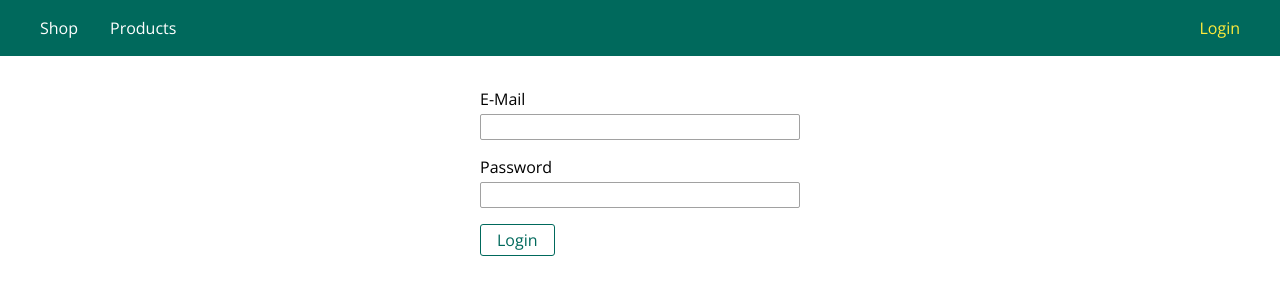
After one commit to surya1337gkrm/NodeJs, a Node server app: page /login in a window 1280 px wide. The commit adds this page. Shown: the top 300 px of the page. Run offline with Node 20, Linux system fonts and the light colour scheme; some libraries are stand-ins or nearby versions.

Commit message:
Cookies Auth

```diff
--- a/app.js
+++ b/app.js
@@ -1,12 +1,15 @@
 const express = require('express');
 const adminRoutes = require('./routes/admin');
 const shopRoutes = require('./routes/shop');
+const authRoutes = require('./routes/auth');
 
 const bodyParser = require('body-parser');
 const path = require('path');
 //const expressHbs = require('express-handlebars');
 const notFound = require('./controllers/pageNotFound');
 const mongoose = require('mongoose');
+const session = require('express-session');
+const MongodbStore = require('connect-mongodb-session')(session);
 //const { mongoConnect } = require('./util/database');
 //const User = require('./models/user');
 // const sequelize = require('./util/database');
@@ -18,8 +21,13 @@ const User = require('./models/user');
 // const CartItem = require('./models/cartItem');
 // const Order = require('./models/order');
 // const OrderItem = require('./models/orderItem');
-
+const MONGODB_URI =
+  'mongodb+srv://surya1337:Maddy%401337@cluster0.rzlttud.mongodb.net/shop?retryWrites=true&w=majority';
 const app = express();
+const store = new MongodbStore({
+  uri: MONGODB_URI,
+  collection: 'sessions',
+});
 
 //to use handlebars we need to set the engine first unlike pug
 /*app.engine(
@@ -40,10 +48,23 @@ app.set('views', 'views');
 
 app.use(bodyParser.urlencoded({ extended: false }));
 app.use(express.static(path.join(__dirname, 'public')));
+//add session middleware to start a session
+app.use(
+  session({
+    secret: 'My Secret',
+    saveUninitialized: false,
+    resave: false,
+    store: store,
+  })
+);
 
 //creating a middleware to make user accesible across the application
 app.use((req, res, next) => {
-  User.findById('637ea7aaf503adccbe2228cd')
+  if(!req.session.user){
+    //if user isnt found in the session/logged out, then call next so that next code will not work.
+    return next()
+  }
+  User.findById(req.session.user._id)
     .then((user) => {
       //mongoose returns a mongoose object instead of a js obj which has all methods
       req.user = user;
@@ -60,6 +81,7 @@ app.use(), use app.use('/admin',adminRoutes)*/
 
 app.use('/admin', adminRoutes);
 app.use(shopRoutes);
+app.use(authRoutes);
 
 //handling page not found error
 //after executing all possible routes, this middleware will be executed
@@ -73,24 +95,22 @@ app.use(notFound.getNotFound);
 //   app.listen(3000);
 // });
 mongoose
-  .connect(
-    'mongodb+srv://surya1337:Maddy%401337@cluster0.rzlttud.mongodb.net/shop?retryWrites=true&w=majority'
-  )
+  .connect(MONGODB_URI)
   .then((result) => {
     //findOne returns only one user based on the search params.
     //if no args are provided, it will return the first item in the db.
-    User.findOne().then(user=>{
-      if(!user){
-        const user=new User({
-          name:'surya',
-          email:'surya@test.com',
-          cart:{
-            items:[]
-          }
-        })
-        user.save()
+    User.findOne().then((user) => {
+      if (!user) {
+        const user = new User({
+          name: 'surya',
+          email: 'surya@test.com',
+          cart: {
+            items: [],
+          },
+        });
+        user.save();
       }
-    })
+    });
     app.listen(3000);
   })
   .catch((err) => console.log(err));
--- a/controllers/admin.js
+++ b/controllers/admin.js
@@ -9,6 +9,7 @@ exports.getAddProduct = (req, res) => {
     productCSS: true,
     formsCSS: true,
     activeAddProduct: true,
+    isAuthenticated: req.session.loggedIn
   });
 };
 
@@ -73,6 +74,7 @@ exports.getProducts = (req, res, next) => {
         prods: products,
         pageTitle: 'Admin Products',
         path: '/admin/products',
+        isAuthenticated: req.session.loggedIn
       });
     });
 };
@@ -94,6 +96,7 @@ exports.getEditProduct = (req, res, next) => {
       path: req.url,
       edited: true,
       product: product,
+      isAuthenticated: req.session.loggedIn
     });
   });
 };
--- /dev/null
+++ b/controllers/auth.js
@@ -0,0 +1,41 @@
+const User = require('../models/user');
+exports.getLogin = (req, res, next) => {
+  //   let loggedIn;
+  //   if (req.get('Cookie')) {
+  //     loggedIn = req.get('Cookie').split(';')[0].trim().split('=')[1] === 'true';
+  //   }
+  //   console.log(loggedIn);
+  console.log(req.session.loggedIn);
+
+  res.render('auth/login', {
+    path: '/login',
+    pageTitle: 'Login',
+    isAuthenticated: false,
+  });
+};
+
+exports.postLogin = (req, res, next) => {
+    //setting a http only cookie. if HttpOnly specified, we cant access this cookie from client side.
+  //   res.setHeader('Set-Cookie', 'loggedIn=true;HttpOnly');
+  //using sessions
+
+  User.findById('637ea7aaf503adccbe2228cd')
+    .then((user) => {
+      //mongoose returns a mongoose object instead of a js obj which has all methods
+      req.session.loggedIn = true;
+      req.session.user = user;
+      //sometimes saving/writing session data to thr db will take sometime and...
+      //...meanwhile redirect might be executed. to avoid that, we can call save method on the..
+      //...session and using a callback do the redirect.
+      req.session.save(() => res.redirect('/'));
+    })
+    .catch((err) => console.log(err));
+};
+
+exports.postLogout = (req, res, next) => {
+  //destroying the session on logout
+  req.session.destroy((err) => {
+    console.log(err);
+    res.redirect('/');
+  });
+};
--- a/controllers/pageNotFound.js
+++ b/controllers/pageNotFound.js
@@ -2,5 +2,9 @@ exports.getNotFound = (req, res, next) => {
   //res.status(404).sendFile(path.join(__dirname, 'views', 'pageNotFound.html'));
   res
     .status(404)
-    .render('pageNotFound', { pageTitle: 'Page Not Found', path: req.url });
+    .render('pageNotFound', {
+      pageTitle: 'Page Not Found',
+      path: req.url,
+      isAuthenticated: req.session.loggedIn,
+    });
 };
--- a/package.json
+++ b/package.json
@@ -22,9 +22,11 @@
   },
   "dependencies": {
     "axios": "^0.27.2",
+    "connect-mongodb-session": "^3.1.1",
     "ejs": "^3.1.8",
     "express": "^4.18.1",
     "express-handlebars": "^3.0.2",
+    "express-session": "^1.17.3",
     "mongodb": "^4.10.0",
     "mongoose": "^6.7.2",
     "mysql2": "^2.3.3",
--- /dev/null
+++ b/public/css/auth.css
@@ -0,0 +1,6 @@
+.login-form {
+  width: 20rem;
+  max-width: 90%;
+  margin: auto;
+  display: block;
+}
--- a/public/css/cart.css
+++ b/public/css/cart.css
@@ -13,6 +13,7 @@
   justify-content: space-between;
   padding: 1rem;
   box-shadow: 0 2px 8px rgba(0, 0, 0, 0.26);
+  margin-bottom: 1rem;
 }
 
 .cart__item h1,
--- a/public/css/main.css
+++ b/public/css/main.css
@@ -19,6 +19,18 @@ form {
   display: inline;
 }
 
+.centered {
+  text-align: center;
+}
+
+.image {
+  height: 20rem;
+}
+
+.image img {
+  height: 100%;
+}
+
 .main-header {
   width: 100%;
   height: 3.5rem;
@@ -30,8 +42,10 @@ form {
 
 .main-header__nav {
   height: 100%;
+  width: 100%;
   display: none;
   align-items: center;
+  justify-content: space-between;
 }
 
 .main-header__item-list {
@@ -46,14 +60,21 @@ form {
   padding: 0;
 }
 
-.main-header__item a {
+.main-header__item a,
+.main-header__item button {
+  font: inherit;
+  background: transparent;
+  border: none;
   text-decoration: none;
   color: white;
+  cursor: pointer;
 }
 
 .main-header__item a:hover,
 .main-header__item a:active,
-.main-header__item a.active {
+.main-header__item a.active,
+.main-header__item button:hover,
+.main-header__item button:active {
   color: #ffeb3b;
 }
 
@@ -88,16 +109,23 @@ form {
   padding: 0;
 }
 
-.mobile-nav__item a {
+.mobile-nav__item a,
+.mobile-nav__item button {
+  font: inherit;
   text-decoration: none;
   color: black;
   font-size: 1.5rem;
   padding: 0.5rem 2rem;
+  background: transparent;
+  border: none;
+  cursor: pointer;
 }
 
 .mobile-nav__item a:active,
 .mobile-nav__item a:hover,
-.mobile-nav__item a.active {
+.mobile-nav__item a.active,
+.mobile-nav__item button:hover,
+.mobile-nav__item button:active {
   background: #00695c;
   color: white;
   border-radius: 3px;
@@ -193,27 +221,6 @@ form {
   color: white;
 }
 
-@media (min-width: 768px) {
-  .main-header__nav {
-    display: flex;
-  }
-
-  #side-menu-toggle {
-    display: none;
-  }
-}
-
-.centered {
-  text-align: center;
-}
-
-.image {
-  height: 20rem;
-}
-
-.image img {
-  height: 100%;
-}
 .btn.danger {
   color: red;
   border-color: red;
@@ -224,3 +231,13 @@ form {
   background: red;
   color: white;
 }
+
+@media (min-width: 768px) {
+  .main-header__nav {
+    display: flex;
+  }
+
+  #side-menu-toggle {
+    display: none;
+  }
+}
--- /dev/null
+++ b/views/auth/login.ejs
@@ -0,0 +1,23 @@
+<%- include('../includes/head.ejs') %>
+    <link rel="stylesheet" href="/css/forms.css">
+    <link rel="stylesheet" href="/css/auth.css">
+</head>
+
+<body>
+   <%- include('../includes/navigation.ejs') %>
+
+    <main>
+        <form class="login-form" action="/login" method="POST">
+            <div class="form-control">
+                <label for="email">E-Mail</label>
+                <input type="email" name="email" id="email">
+            </div>
+            <div class="form-control">
+                <label for="password">Password</label>
+                <input type="password" name="password" id="password">
+            </div>
+
+            <button class="btn" type="submit">Login</button>
+        </form>
+    </main>
+<%- include('../includes/end.ejs') %>
--- /dev/null
+++ b/views/includes/add-to-cart.ejs
@@ -0,0 +1,4 @@
+<form action="/cart" method="post">
+    <button class="btn" type="submit">Add to Cart</button>
+    <input type="hidden" name="productId" value="<%= product._id %>">
+</form>
--- a/views/includes/navigation.ejs
+++ b/views/includes/navigation.ejs
@@ -9,6 +9,7 @@
             <li class="main-header__item">
                 <a class="<%= path === '/products' ? 'active' : '' %>" href="/products">Products</a>
             </li>
+            <% if (isAuthenticated) { %>
                 <li class="main-header__item">
                     <a class="<%= path === '/cart' ? 'active' : '' %>" href="/cart">Cart</a>
                 </li>
@@ -23,6 +24,20 @@
                     <a class="<%= path === '/admin/products' ? 'active' : '' %>" href="/admin/products">Admin Products
                     </a>
                 </li>
+            <% } %>
+        </ul>
+        <ul class="main-header__item-list">
+            <% if (!isAuthenticated) { %>
+                <li class="main-header__item">
+                    <a class="<%= path === '/login' ? 'active' : '' %>" href="/login">Login</a>
+                </li>
+            <% } else { %>
+                <li class="main-header__item">
+                    <form action="/logout" method="post">
+                        <button type="submit">Logout</button>
+                    </form>
+                </li>
+            <% } %>
         </ul>
     </nav>
 </header>
@@ -35,6 +50,7 @@
         <li class="mobile-nav__item">
             <a class="<%= path === '/products' ? 'active' : '' %>" href="/products">Products</a>
         </li>
+        <% if (isAuthenticated) { %>
             <li class="mobile-nav__item">
                 <a class="<%= path === '/cart' ? 'active' : '' %>" href="/cart">Cart</a>
             </li>
@@ -49,5 +65,17 @@
                 <a class="<%= path === '/admin/products' ? 'active' : '' %>" href="/admin/products">Admin Products
                 </a>
             </li>
+        <% } %>
+        <% if (!isAuthenticated) { %>
+            <li class="mobile-nav__item">
+                <a class="<%= path === '/login' ? 'active' : '' %>" href="/login">Login</a>
+            </li>
+        <% } else { %>
+            <li class="mobile-nav__item">
+                <form action="/logout" method="post">
+                    <button type="submit">Logout</button>
+                </form>
+            </li>
+        <% } %>
     </ul>
 </nav>
```
Also changed, not shown: controllers/shop.js (+7 -2 lines), routes/auth.js (added, +11 -0 lines), views/auth/signup.ejs (added, +26 -0 lines), views/shop/index.ejs (+7 -4 lines), views/shop/product-detail.ejs (+6 -4 lines), views/shop/product-list.ejs (+6 -4 lines), public/css/orders.css (indentation only), 1 other file. Lines whose indentation alone changed are shown as unchanged.
